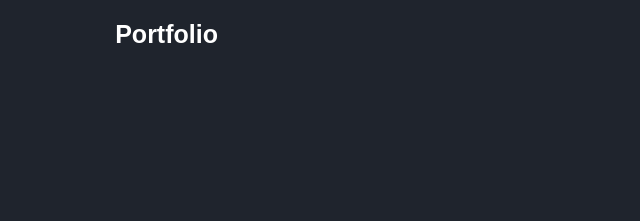
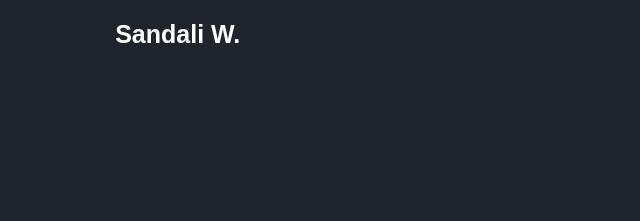
Before and after one commit to Sandali3000/Portfolio, a plain HTML site: page portfolio/index.html in a window 1280 px wide. Shown: the top 221 px of the page, 0-640 px from the left. Drawn offline with nearby package versions, Linux system fonts and the light colour scheme.

Commit message:
Update index.html

```diff
--- a/portfolio/index.html
+++ b/portfolio/index.html
@@ -11,7 +11,7 @@
 </head>
 <body>
     <header class="header">
-        <a href="#" class="logo">Portfolio</a>
+        <a href="#" class="logo">Sandali W.</a>
 
         <i class="bx bx-menu" id="menu-icon"></i>
 
@@ -170,4 +170,5 @@
 
     <script src="js/script.js"></script>
 </body>
+
 </html>
```
